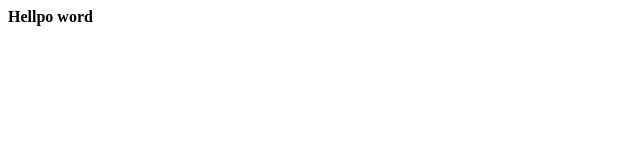
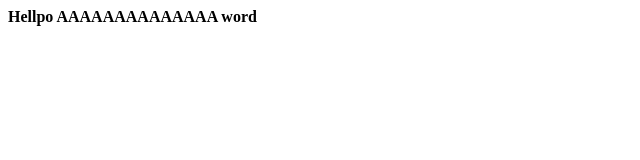
Before and after one commit to kurczewski7/AAAAAA_REPOZYTORY, a plain HTML site: page index.html in a window 1280 px wide. Shown: the whole page, without its empty margins (0-640 px from the left). Drawn offline with Linux system fonts and the light colour scheme.

Commit message:
trzeci zapis

```diff
--- a/index.html
+++ b/index.html
@@ -1 +1 @@
-<B> Hellpo word</B>
+<B> Hellpo AAAAAAAAAAAAAA word</B>
```
